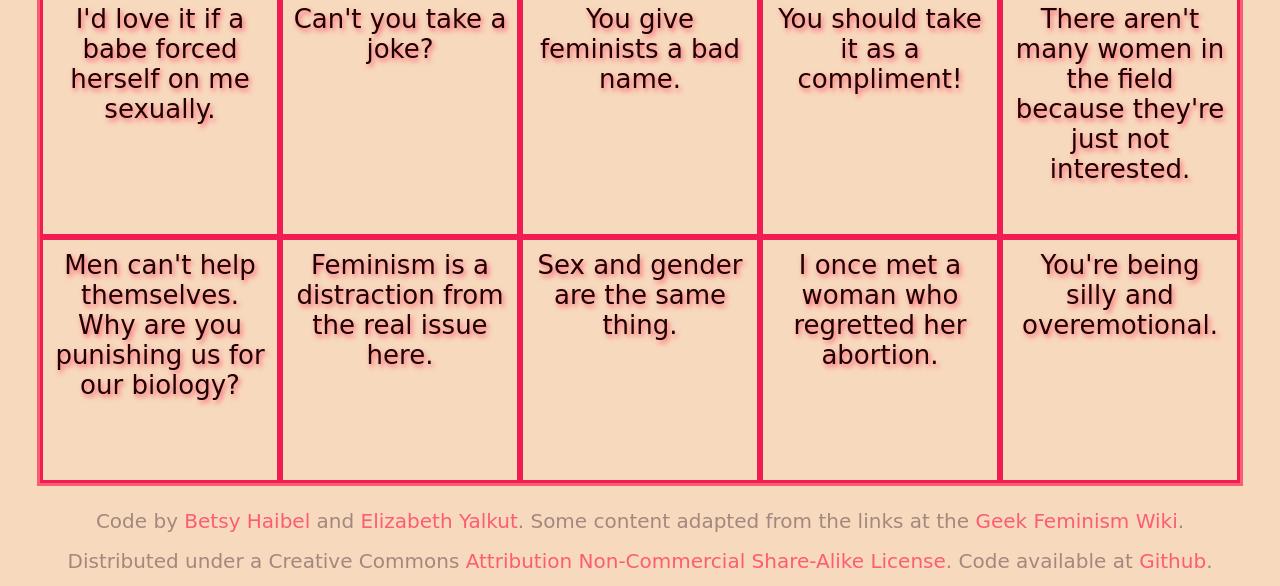
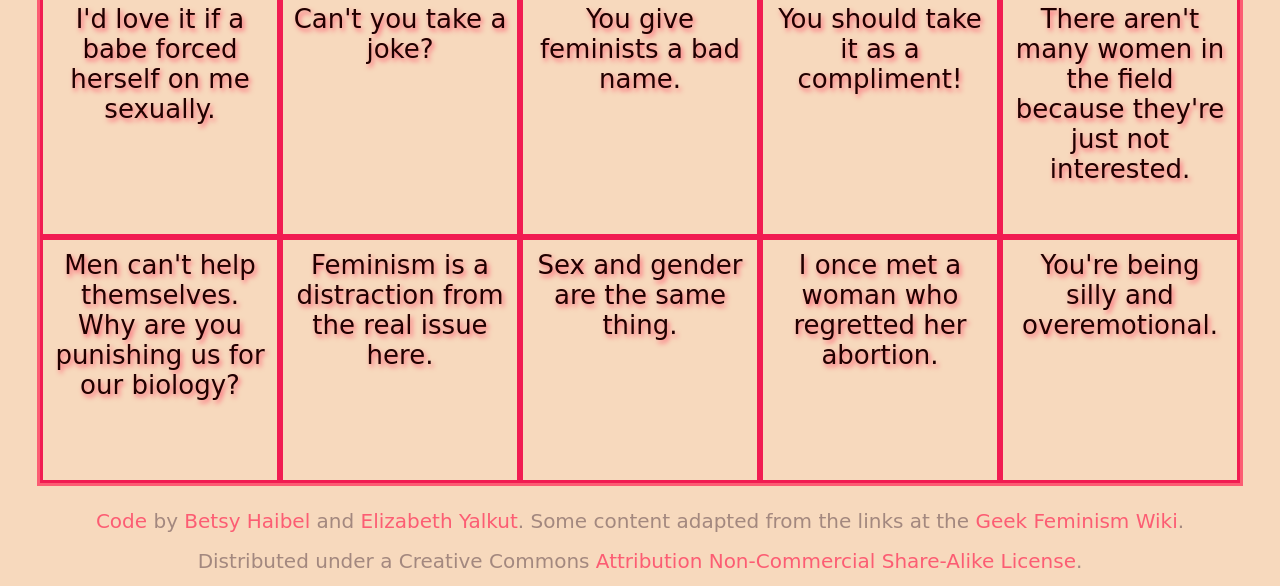
Before and after one commit to irregulargentlewomen/feminist-bingo, a plain HTML site: page index.html in a window 1280 px wide. Shown: the part 834-1420 px from the top of the page. Drawn offline with nearby package versions, Linux system fonts and the light colour scheme; no server answers; a web font is replaced by a local one.

Commit message:
Tweaking the wording in the footer.

```diff
--- a/index.html
+++ b/index.html
@@ -28,8 +28,8 @@
 		<p>(Oh, the tone argument? Yeah, sorry, we haven't found anything really good to counter that. The kitten video is probably your best bet.)</p>
 	</section>
 
-	<footer><p>Code by <a href="http://twitter.com/#!/betsythemuffin">Betsy Haibel</a> and <a href="http://www.elizabethyalkut.com">Elizabeth Yalkut</a>. Some content adapted from the links at the <a href="http://geekfeminism.wikia.com/wiki/Bingo_card">Geek Feminism Wiki</a>.</p>
-		<p>Distributed under a Creative Commons <a href="http://creativecommons.org/licenses/by-nc-sa/3.0/">Attribution Non-Commercial Share-Alike License</a>. Code available at <a href="https://github.com/irregulargentlewomen/feminist-bingo">Github</a>.</p>
+	<footer><p><a href="https://github.com/irregulargentlewomen/feminist-bingo">Code</a> by <a href="http://twitter.com/#!/betsythemuffin">Betsy Haibel</a> and <a href="http://www.elizabethyalkut.com">Elizabeth Yalkut</a>. Some content adapted from the links at the <a href="http://geekfeminism.wikia.com/wiki/Bingo_card">Geek Feminism Wiki</a>.</p>
+		<p>Distributed under a Creative Commons <a href="http://creativecommons.org/licenses/by-nc-sa/3.0/">Attribution Non-Commercial Share-Alike License</a>.</p>
 	</footer>
 
 </body>
```
